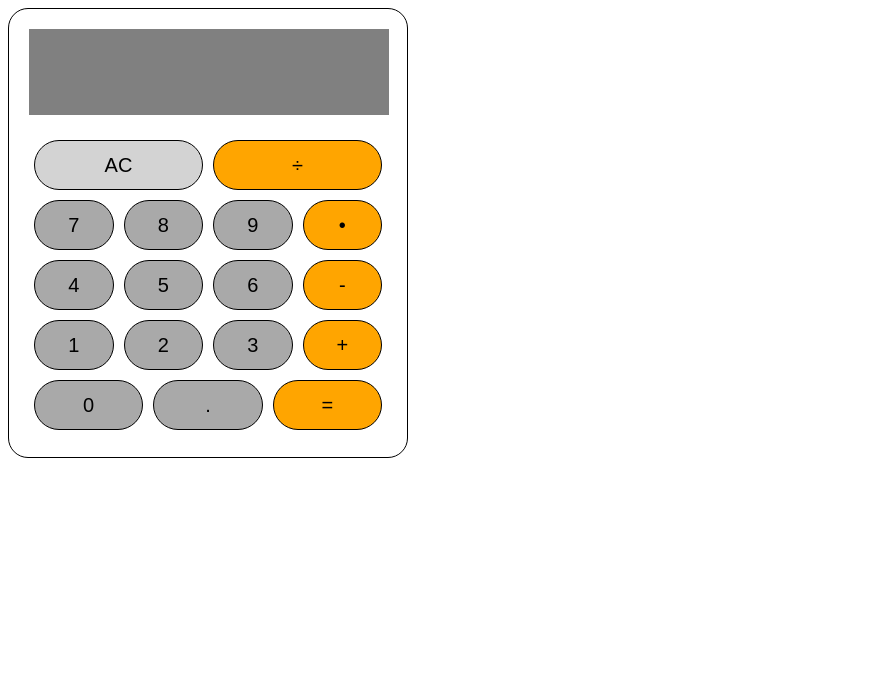
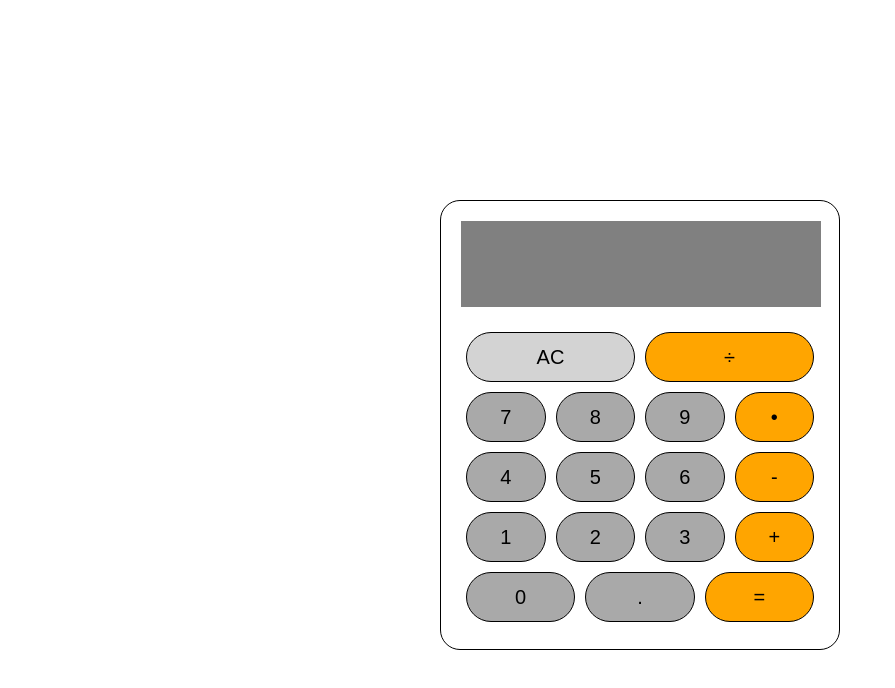
Before and after one commit to jbb-codes/jsCalculator, a plain HTML site: page index.html in a window 1280 px wide. Shown: the whole page, without its empty margins (0-895 px from the left). Drawn offline with Linux system fonts and the light colour scheme.

Commit message:
feat: centered calculator on screen

```diff
--- a/styles.css
+++ b/styles.css
@@ -4,6 +4,8 @@
     border: 1px solid black;
     box-sizing: border-box;
     border-radius: 20px;
+    margin: auto;
+    margin-top: 200px;
 }
 
 #display{
```
